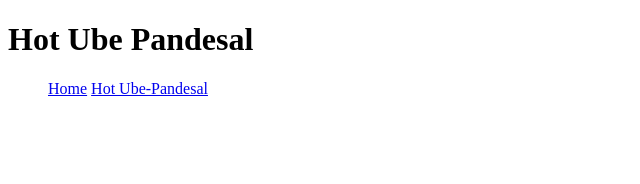
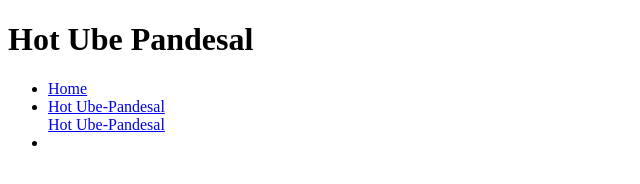
Before and after one commit to juswamacbook/odin-recipes, a plain HTML site: page recipes/index.html in a window 1280 px wide. Shown: the whole page, without its empty margins (0-640 px from the left). Drawn offline with Linux system fonts and the light colour scheme.

Commit message:
added some stuff

```diff
--- a/recipes/index.html
+++ b/recipes/index.html
@@ -9,7 +9,14 @@
     <h1>Hot Ube Pandesal</h1>
 </body>
 <ul>
-    <a href = "../index.html">Home</a>
-    <a href = "UbePandesal.html">Hot Ube-Pandesal</a>
+    <li>
+        <a href = "../index.html">Home</a>
+    <li>
+        <a href = "Ube_Pandesal.html">Hot Ube-Pandesal</a>
+    </li>
+        <a href = "UbePandesal.html">Hot Ube-Pandesal</a>
+    </li>
+    <li>
+    </li>
 </ul>
 </html>
```
Also changed, not shown: recipes/Ube_Pandesal.html (renamed from Ube_Pandesal.html, +2 -1 lines).
